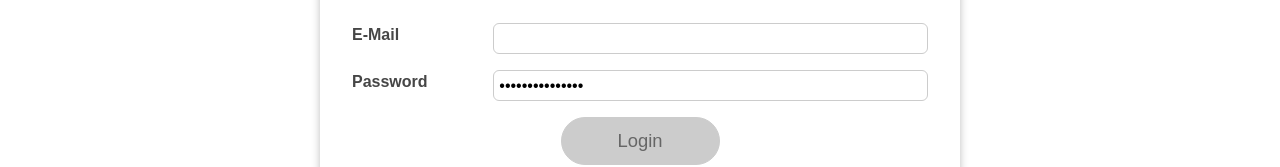
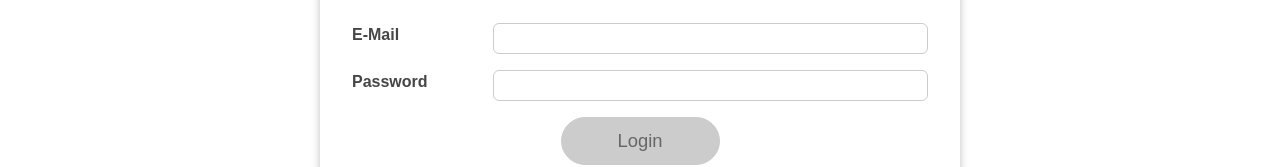
Before and after one commit to htslin103/React-Hook-Router-Reduc-project, a React (Create React App) app: page / in a window 1280 px wide. Shown: the part 121-288 px from the top of the page. Built offline with nearby package versions, Linux system fonts and the light colour scheme.

Commit message:
Added password Reducer

```diff
--- a/src/components/Login/Login.js
+++ b/src/components/Login/Login.js
@@ -17,7 +17,14 @@ const emailReducer = (state, action) => {
 };
 
 const passwordReducer = (state, action) => {
+  if (action.type === 'USER_INPUT'){ //event.target.value.trim().length > 6
+    return {value: action.val, isValid: action.val.trim().length > 6 };
+  }
+  if (action.type === 'INPUT_BLUR'){
 
+    return{ value: state.value, isValid: state.value.trim().length > 6 };
+  }
+  return {value: '', isValid: false}
 }
 
 const Login = (props) => {
@@ -28,35 +35,34 @@ const Login = (props) => {
   const [formIsValid, setFormIsValid] = useState(false);
   /*Here's the syntax just for reference
   const[state,dispatchFn] = useReducer(reducerFn, initialState, initFn);*/
-  const [emailState, dispatchEmail] = useReducer(emailReducer, { value: '', isValid: undefined, });
+  const [emailState, dispatchEmail] = useReducer(emailReducer, { value: '', isValid: null, });
+  const [passwordState, dispatchPassword] = useReducer(passwordReducer, { value: '', isValid: null, });
 
-  const [passwordState, dispatchPassword] = useReducer(passwordReducer, { value: '', isValid: undefined, });
-
-/*   useEffect(() => {
-  }, [pass]);
+  const {isValid: emailIsValid } = emailState;
+  const {isValid: passwordIsValid } = passwordState;
 
   useEffect(() => {
     const indentifier = setTimeout(() => {
       console.log('Checking Form Validity!');
-      setFormIsValid(emailState.value.includes('@') && passwordState.trim().length > 6);
+      setFormIsValid(emailState.isValid && passwordState.isValid);
   }, 500); //500 tells code to wait before executing the fxn before it
 
     return () => {
       clearTimeout(indentifier);
     };
-  }, [emailState, enteredPassword]); */
+  }, [emailState, passwordState]);
 
   const emailChangeHandler = (event) => {
     dispatchEmail({type: 'USER_INPUT', val: event.target.value});
 
-    setFormIsValid(event.target.value.includes('@') && passwordState.trim().length > 6 );
+    // setFormIsValid(event.target.value.includes('@') && passwordState.isValid );
   };
 
   const passwordChangeHandler = (event) => {
     dispatchPassword({type: 'USER_INPUT', val: event.target.value});
 
-    setFormIsValid(
-      emailState.isValid && event.target.value.trim().length > 6 );
+    // setFormIsValid(
+    //   event.target.value.includes('@') && passwordState.trim().length > 6 );
   };
 
   const validateEmailHandler = () => {
@@ -98,7 +104,7 @@ const Login = (props) => {
           <input
             type="password"
             id="password"
-            value={passwordState}
+            value={passwordState.value}
             onChange={passwordChangeHandler}
             onBlur={validatePasswordHandler}
           />
```
Also changed, not shown: 1 other file (tests, documents, lock files or other folders).
